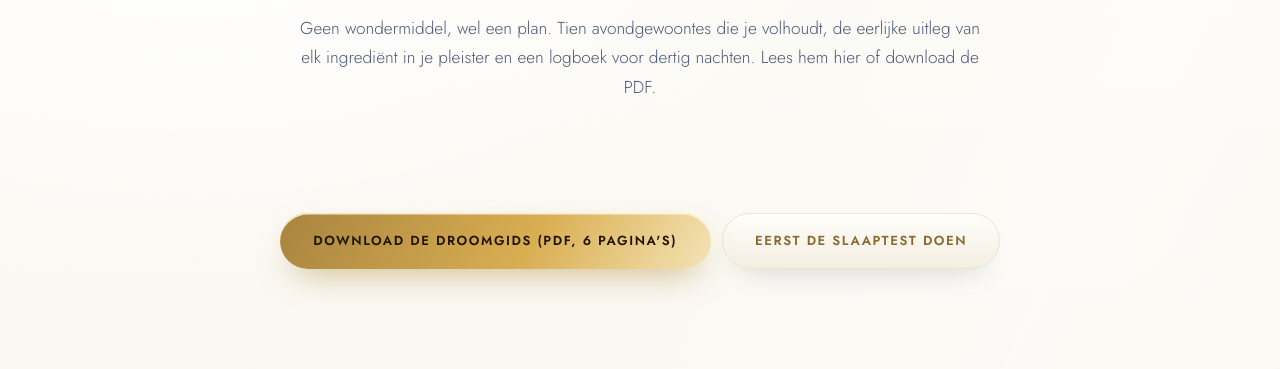
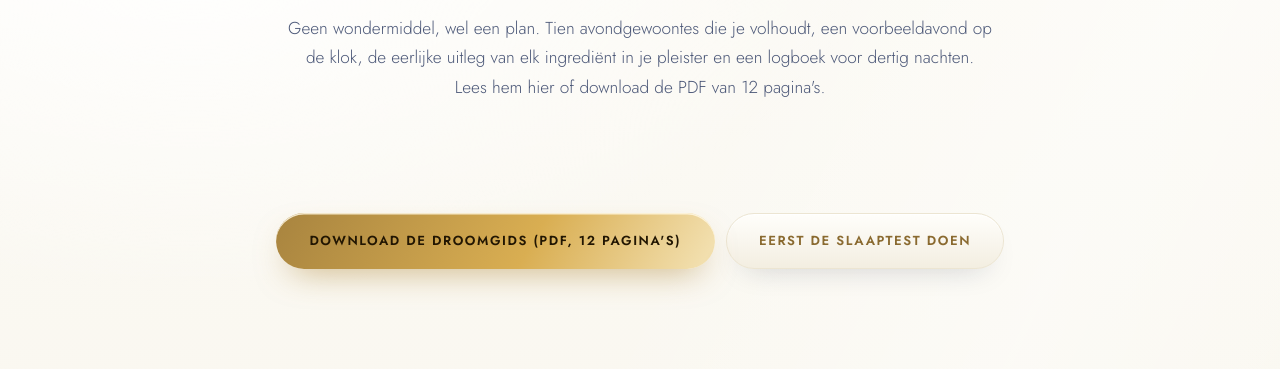
Before and after one commit to 48dgpkws68-spec/droompleisters, a plain HTML site: page droomgids.html in a window 1280 px wide. Shown: the part 431-800 px from the top of the page. Drawn offline with nearby package versions, Linux system fonts and the light colour scheme.

Commit message:
v17: Droomgids PDF vernieuwd (12 pagina's)

```diff
--- a/droomgids.html
+++ b/droomgids.html
@@ -74,12 +74,12 @@
   <nav class="crumbs" aria-label="Kruimelpad"><a href="index.html">Home</a><span aria-hidden="true">·</span><span>Droomgids</span></nav>
   <p class="eyebrow center" style="margin-top:1.4rem">Gratis gids</p>
   <h1>De Droomgids: dertig nachten naar een vast ritueel</h1>
-  <p class="intro">Geen wondermiddel, wel een plan. Tien avondgewoontes die je volhoudt, de eerlijke uitleg van elk ingrediënt in je pleister en een logboek voor dertig nachten. Lees hem hier of download de PDF.</p>
+  <p class="intro">Geen wondermiddel, wel een plan. Tien avondgewoontes die je volhoudt, een voorbeeldavond op de klok, de eerlijke uitleg van elk ingrediënt in je pleister en een logboek voor dertig nachten. Lees hem hier of download de PDF van 12 pagina's.</p>
 </div>
 
 <section class="section-pad" style="padding-top:clamp(20px,3vw,40px)" aria-label="Download">
   <div class="container">
-    <div class="club-cta reveal" style="justify-content:center"><a class="btn btn-gold" href="droomgids.pdf" download>Download de Droomgids (PDF, 6 pagina's)</a><a class="btn btn-pearl" href="slaaptest.html">Eerst de slaaptest doen</a></div>
+    <div class="club-cta reveal" style="justify-content:center"><a class="btn btn-gold" href="droomgids.pdf" download>Download de Droomgids (PDF, 12 pagina's)</a><a class="btn btn-pearl" href="slaaptest.html">Eerst de slaaptest doen</a></div>
   </div>
 </section>
 <section class="section-pad" style="padding-top:clamp(20px,3vw,40px)" aria-label="Tien gewoontes">
```
Also changed, not shown: 1 other file.
